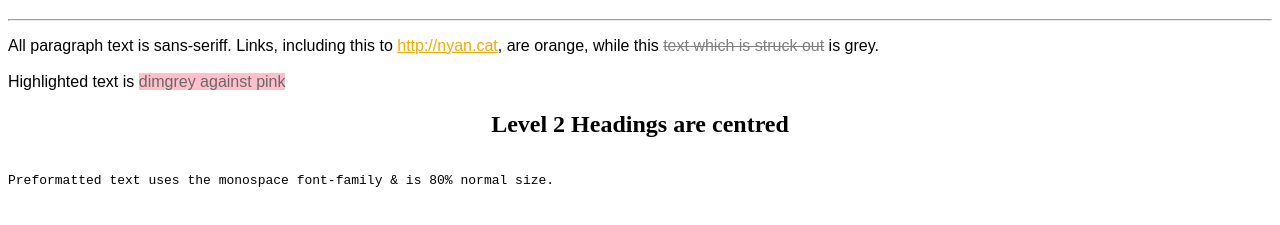
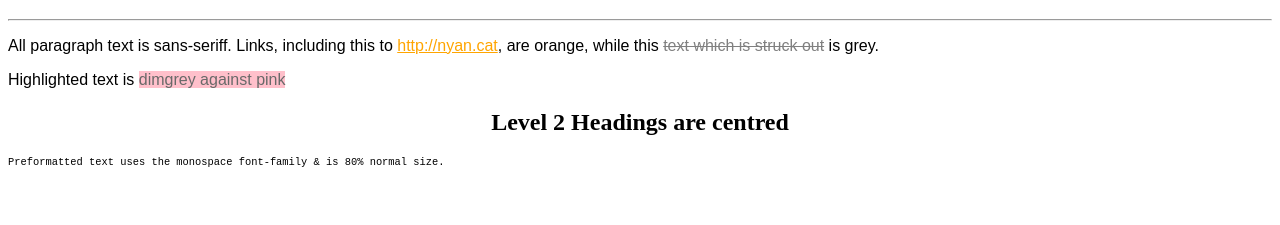
Before and after one commit to JackT333/wdc-s1-2022, a plain HTML site: page task2-1.html in a window 1280 px wide. Shown: the part 61-286 px from the top of the page. Drawn offline with Linux system fonts and the light colour scheme.

Commit message:
Add files via upload

```diff
--- a/task2-1.html
+++ b/task2-1.html
@@ -4,32 +4,32 @@
 <meta charset="utf-8"/>
 <title> Assignment 2-1 </title>
 <style>
-    red{color:red;}
-    grey{color:grey;}
+    h1{color:red;}
+    h2 {text-align: center;}
+    del{color:grey;}
     a{color:orange;}
-    h2 {text-align: center;}
-    sans{font-family: sans-serif;}
-    monospace {font-family: monospace;}
-    marking{color: dimgrey; background-color: pink;}
+    dimgrey{color: dimgrey; background-color: pink;}
+    p{font-family: sans-serif;}
+    pre{font-family: monospace; font-size: 80%;}
 </style>
 </head>
 
 <body>
-<h1><red> A red heading </red></h1>
+<h1>A red heading</h1>
 <hr>
-<p><sans> All paragraph text is sans-seriff. Links, including
-    this to <a href = "http://nyan.cat"> <yellow>http://nyan.cat</yellow></a>,
-    are orange, while this <grey><del>text which is struck out</del></grey>
-    is grey. <br></br>
-
-    Highlighted text is <marking>dimgrey against pink</marking>
-</sans>
+<p>All paragraph text is sans-seriff. Links, including
+    this to <a href = "http://nyan.cat"> http://nyan.cat</a>,
+    are orange, while this <del>text which is struck out</del>
+    is grey.
 </p>
 
+<p>Highlighted text is <dimgrey>dimgrey against pink</dimgrey></p>
+
 <h2>Level 2 Headings are centred</h2>
-<pre><monospace>
+
+<pre>
 Preformatted text uses the monospace font-family & is 80% normal size.
-</monospace></pre>
+</pre>
 
 </body>
 </html>
```
